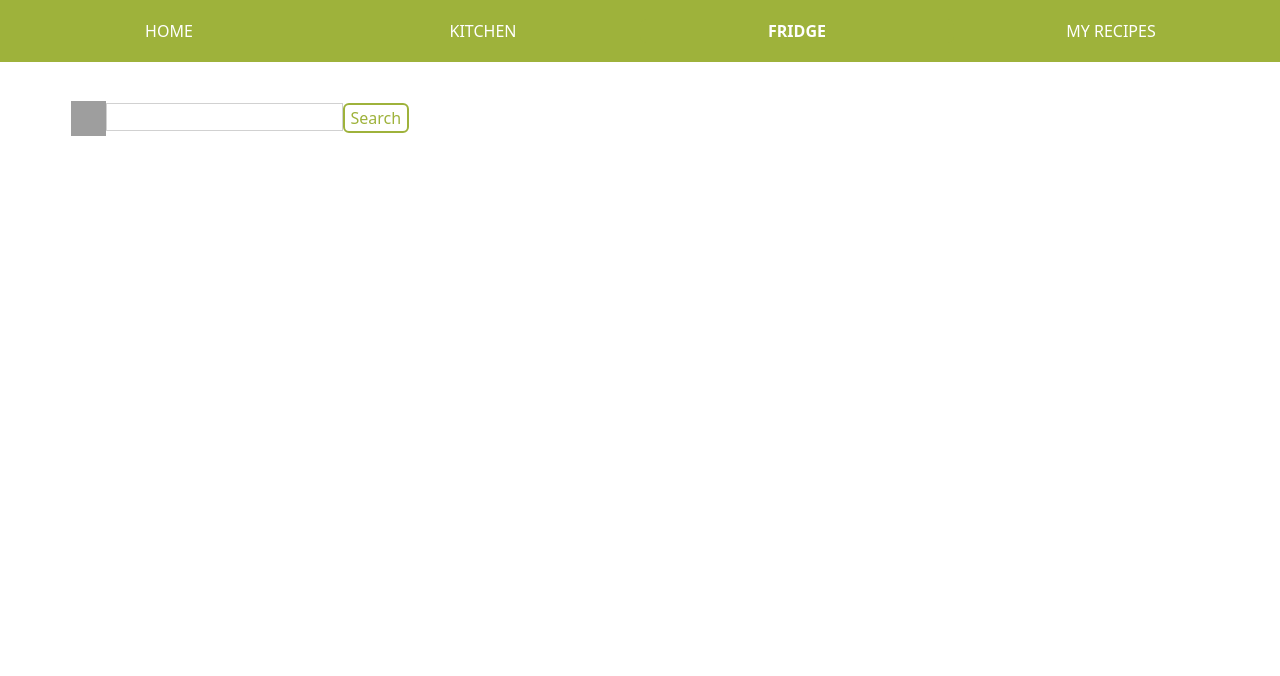
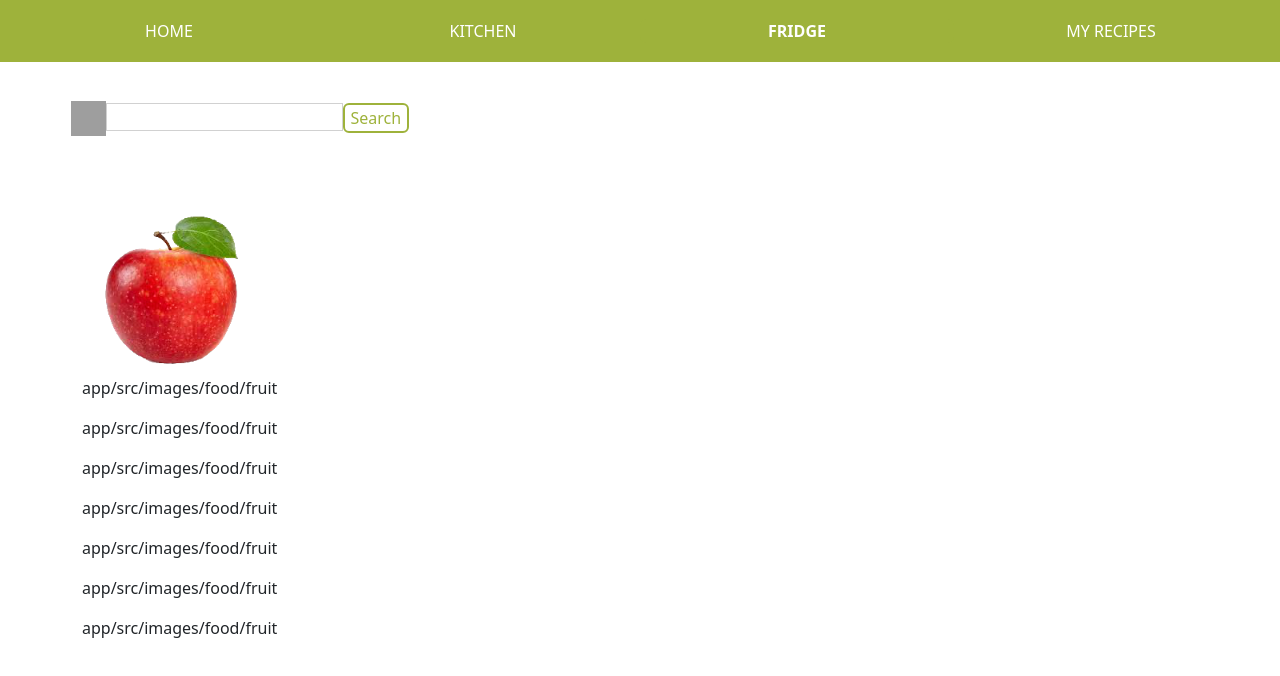
Before and after one commit to la-rika/recipesApp_react, a React (Create React App) app in the folder my-app/: page /fridge in a window 1280 px wide. Shown: the top 676 px of the page. Built offline with nearby package versions, Linux system fonts and the light colour scheme; grey boxes are pictures that could not be loaded.

Commit message:
started implementing mapping imgs in the fridge

```diff
--- /dev/null
+++ b/my-app/src/indexImg.js
@@ -0,0 +1,22 @@
+const images = {
+    saladLogo: require('./images/salad.png'),
+    settingsIcon: require('./images/settings.png'),
+
+    apple: require('./images/food/fruit-apple.png'),
+    apricot: require('./images/food/fruit-apricot.png'),
+    cherry: require('./images/food/fruit-cherry.png'),
+    appgrapele: require('./images/food/fruit-grape.png'),
+    orange: require('./images/food/fruit-orange.png'),
+    pear: require('./images/food/fruit-pear.png'),
+    strawberry: require('./images/food/fruit-strawberry.png'),
+    watermelon: require('./images/food/fruit-watermelon.png'),
+
+    carrot: require('./images/food/veggie-carrot.png'),
+    corn: require('./images/food/veggie-corn.png'),
+    eggPlant: require('./images/food/veggie-eggPlant.png'),
+    lettuce: require('./images/food/veggie-lettuce.png'),
+    mushroom: require('./images/food/veggie-mushroom.png'),
+    zucchini: require('./images/food/veggie-zucchini.png'),
+}
+
+export default images;
--- a/my-app/src/pages/Fridge.js
+++ b/my-app/src/pages/Fridge.js
@@ -1,52 +1,42 @@
 import React from "react";
-import apple from "../images/food/fruit-apple.png"
+import images from "../indexImg";
 
 export const Fridge = () => {
 
     const allFoodImg = [
-        apple,
-        // 'images/food/fruit-apricot.png',
-        // 'images/food/fruit-cherry.png',
-        // 'images/food/fruit-grape.png',
-        // 'images/food/fruit-orange.png',
-        // 'images/food/fruit-pear.png',
-        // 'images/food/fruit-strawberry.png',
-        // 'images/food/fruit-watermelon.png',
-        // 'images/food/veggie-carrot.png',
-        // 'images/food/veggie-corn.png',
-        // 'images/food/veggie-eggPlant.png',
-        // 'images/food/veggie-lettuce.png',
-        // 'images/food/veggie-mushroom.png',
-        // 'images/food/veggie-zucchini.png'
+        images.apple,
+        images.apricot,
+        images.orange,
+        images.pear,
+        images.cherry,
+        images.strawberry,
+        images.watermelon
     ]
 
     const foodTitles = []
     allFoodImg.forEach(food => {
         const fileName = food.split('-');
-        const foodName = fileName[1].split('.png')
+        const foodName = fileName[1].split('.')
         foodTitles.push(foodName[0])
-        console.log(foodName)
     })
 
     return (
         <div className="container fridge-container ">
-            <form class="search-and-filters" action="/fridge" method="post">
-                <div class="searchInput">
-                    <span> <img class="settingsImgFridge" src="images/settings.png" alt="filters-img" width="35px"
+            <form className="search-and-filters" action="/fridge" method="post">
+                <div className="searchInput">
+                    <span> <img className="settingsImgFridge" src="images/settings.png" alt="filters-img" width="35px"
                         height="35px" /></span>
-                    <input type="search" class="search" />
-                    <button class="btn fridge-search-btn" type="submit">Search</button>
+                    <input type="search" className="search" />
+                    <button className="btn fridge-search-btn" type="submit">Search</button>
                 </div>
             </form>
             <div className="row food-cards gy-5">
-                {allFoodImg.forEach(food => {
-                    <div className="col-lg-2 mb-5 text-center">
-                        <img src={food} class="card-img-top foodImg" alt="..." />
-                        <div className="card-body">
-                            {foodTitles.map((item) => item.includes(food))}
-                        </div>
+                <div className="col-lg-2 mb-5 text-center">
+                    <img src={images.apple} className="card-img-top foodImg" alt="..." />
+                    <div className="card-body">
+                        {foodTitles.map((item) => <p>{item}</p>)}
                     </div>
-                })}
+                </div>
             </div>
         </div>
     )
--- a/my-app/src/pages/HomePage.js
+++ b/my-app/src/pages/HomePage.js
@@ -1,12 +1,12 @@
 import React from "react";
-import salad from "../images/salad.png"
+import images from "../indexImg";
 
 export const HomePage = () => {
     return (
         <div className="container">
             <div className="row home-container d-flex align-items-center">
                 <div className="col-5">
-                    <img src={salad} alt="logo-img" width="400px" height="400px" />
+                    <img src={images.saladLogo} alt="logo-img" width="400px" height="400px" />
                 </div>
                 <div className="col-7 home-text">
                     <h1>About us</h1>
```
